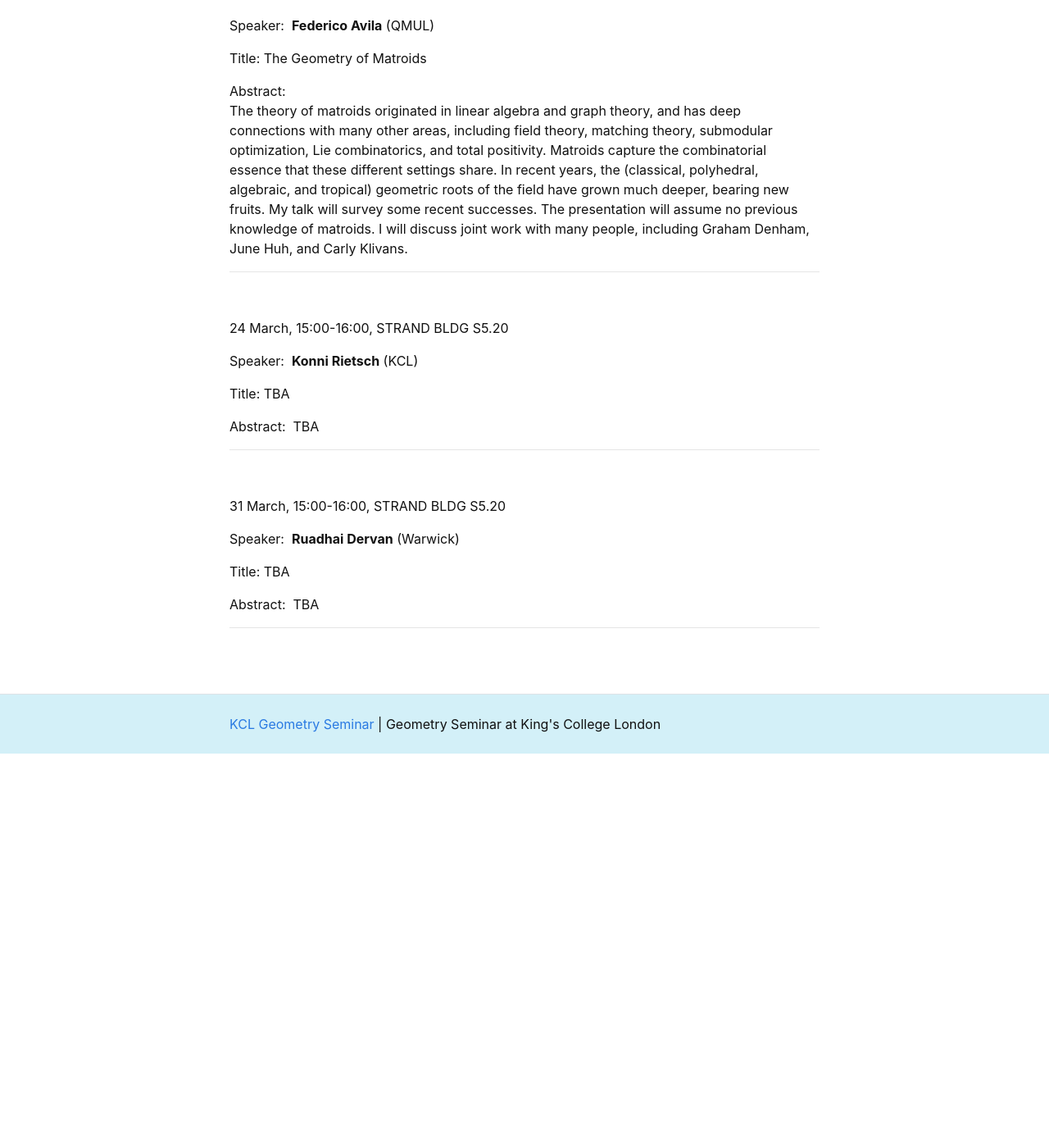
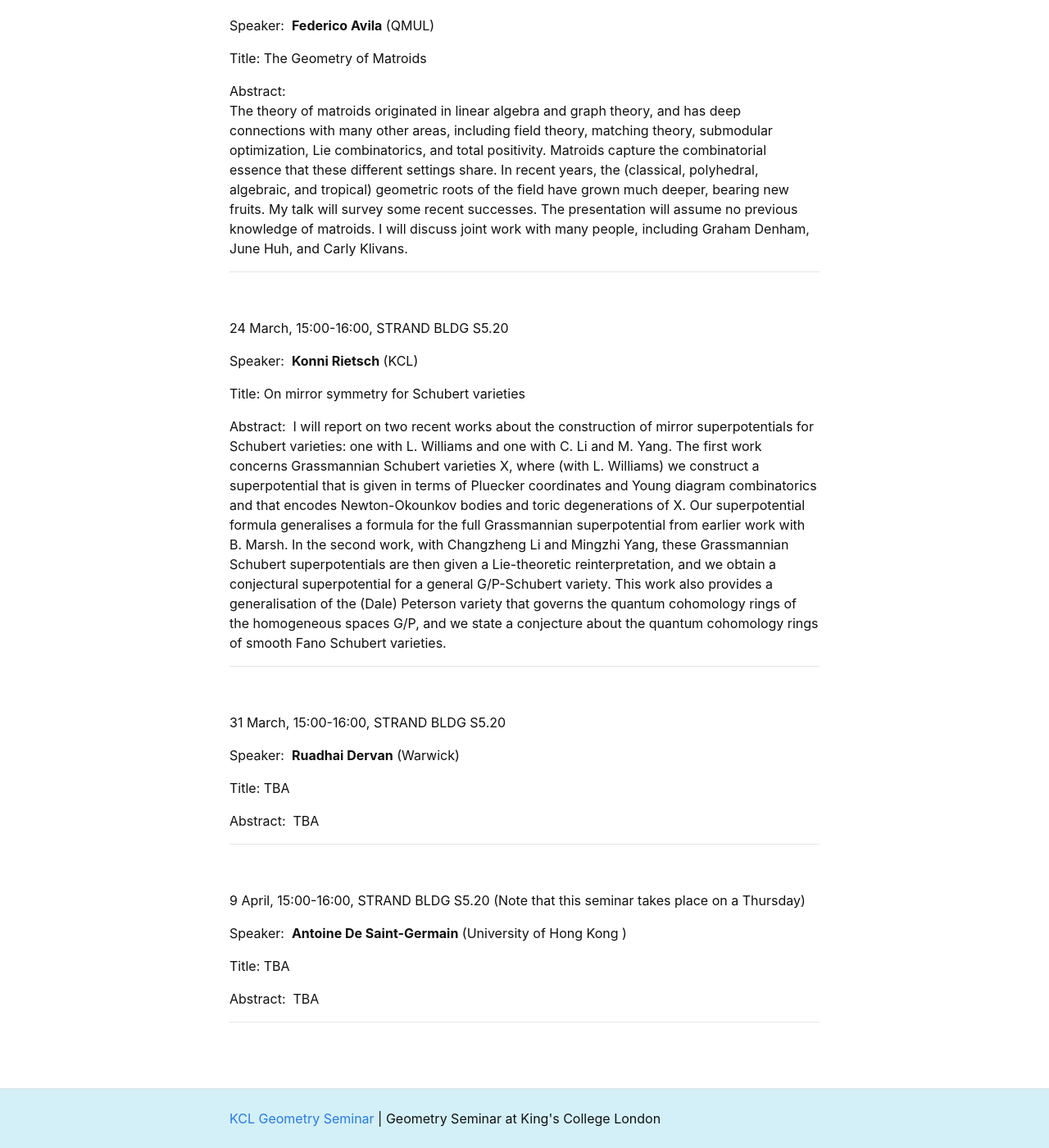
Before and after one commit to kcl-geometry-seminar/kcl-geometry-seminar.github.io, a Jekyll site: the page built from pages/index.md, in a window 1280 px wide and 1400 px high, scrolled down 1809 px. Shown: the whole window at 82% size. Built offline with Jekyll 4.4.1, drawn with Linux system fonts in a browser that asks for light colours; a script that is not in the unit is left out; before the commit the page ends 2728 px from its top, so only the background shows below that.

Commit message:
Update seminar details for mirror symmetry talk
Updated the title and abstract for a seminar on mirror symmetry for Schubert varieties, providing detailed insights into recent works and conjectures.

```diff
--- a/pages/index.md
+++ b/pages/index.md
@@ -94,9 +94,11 @@ The presentation will assume no previous knowledge of matroids. I will discuss j
 
 Speaker:&nbsp; **Konni Rietsch** (KCL)
 
-Title:&nbsp;TBA
+Title:&nbsp;On mirror symmetry for Schubert varieties
 
-Abstract:&nbsp; TBA
+
+
+Abstract:&nbsp; I will report on two recent works about the construction of mirror superpotentials for Schubert varieties: one with L. Williams and one with C. Li and M. Yang. The first work concerns Grassmannian Schubert varieties X, where (with L. Williams) we construct a superpotential that is given in terms of Pluecker coordinates and Young diagram combinatorics and that encodes Newton-Okounkov bodies and toric degenerations of X. Our superpotential formula generalises a formula for the full Grassmannian superpotential from earlier work with B. Marsh. In the second work, with Changzheng Li and Mingzhi Yang, these Grassmannian Schubert superpotentials are then given a Lie-theoretic reinterpretation, and we obtain a conjectural superpotential for a general G/P-Schubert variety. This work also provides a generalisation of the (Dale) Peterson variety that governs the quantum cohomology rings of the homogeneous spaces G/P, and we state a conjecture about the quantum cohomology rings of smooth Fano Schubert varieties.
 
 ---------------------------------------------------------
 <br />
@@ -113,3 +115,16 @@ Abstract:&nbsp; TBA
 
 ---------------------------------------------------------
 <br />
+
+
+
+9 April,  15:00-16:00, STRAND BLDG S5.20 (Note that this seminar takes place on a Thursday)
+
+Speaker:&nbsp; **Antoine De Saint-Germain** (University of Hong Kong )
+
+Title:&nbsp;TBA
+
+Abstract:&nbsp; TBA
+
+---------------------------------------------------------
+<br />
```
